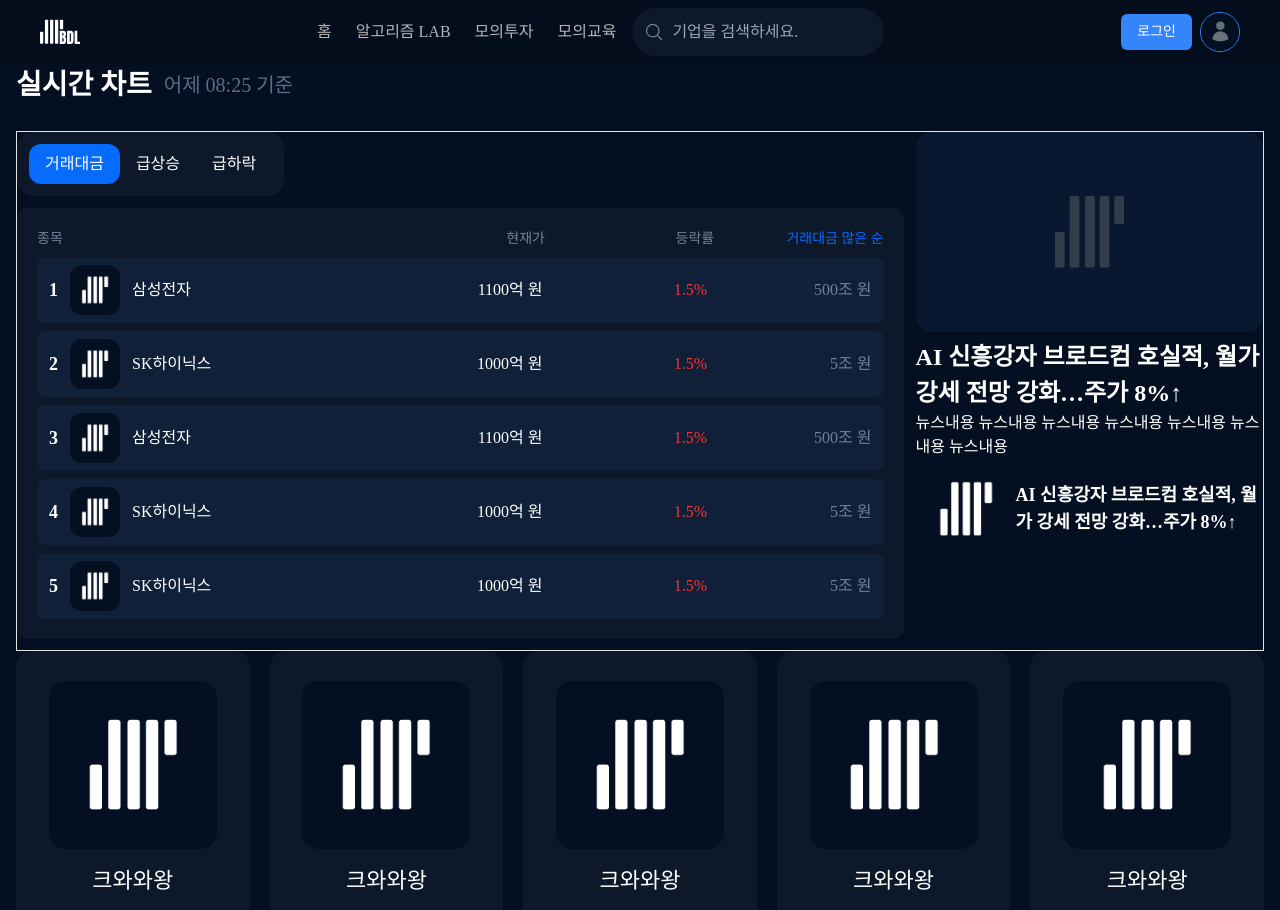
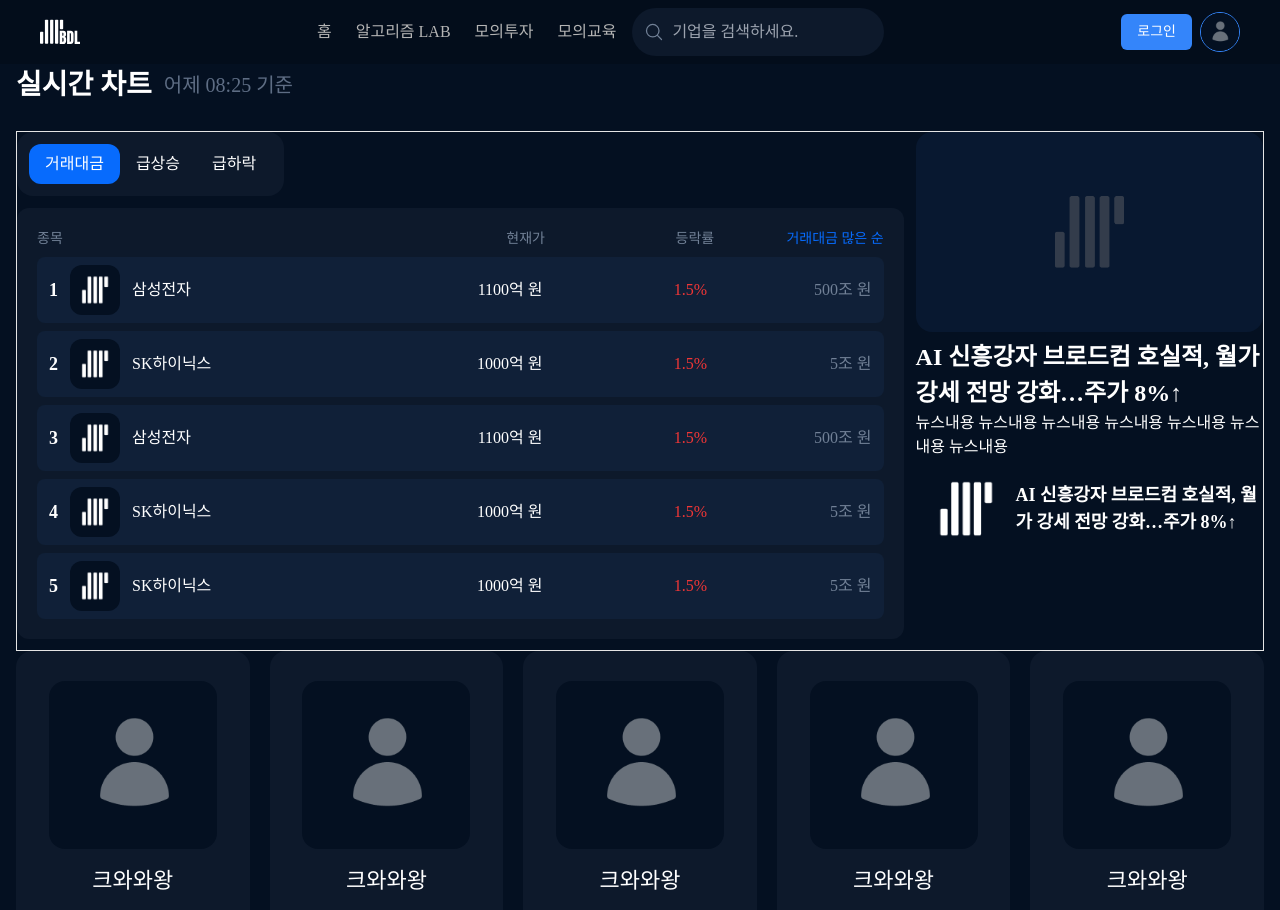
Before and after one commit to dnwnsrb11/BDL-frontend, a React (Vite) app: page / in a window 1280 px wide. Shown: the top 910 px of the page. Built offline with nearby package versions, Linux system fonts and the light colour scheme; a web font is replaced by a local one.

Commit message:
desgin:논 프로필 이미지 변경

```diff
--- a/src/components/home-page/rank-cards/rank-card.tsx
+++ b/src/components/home-page/rank-cards/rank-card.tsx
@@ -1,4 +1,4 @@
-import noneStockImg from '@/assets/none-img/none_stock_img.png';
+import noneProfilImg from '@/assets/none-img/none_profil_img.png';
 import { RankInformation } from '@/components/home-page/rank-cards/rank-cards';
 
 interface RankCardProps {
@@ -12,7 +12,7 @@ export const RankCard = ({ rankInfo }: RankCardProps) => {
       <div className="flex flex-col items-center justify-center gap-[15px]">
         {imgUrl === null ? (
           <div className="max-h-[168px] max-w-[168px] overflow-hidden rounded-2xl">
-            <img src={noneStockImg} alt="noneimg" />
+            <img src={noneProfilImg} alt="noneimg" />
           </div>
         ) : (
           <img src={imgUrl} alt="profilimg" />
```
Also changed, not shown: src/assets/none-img/none_profil_img.png (added).
